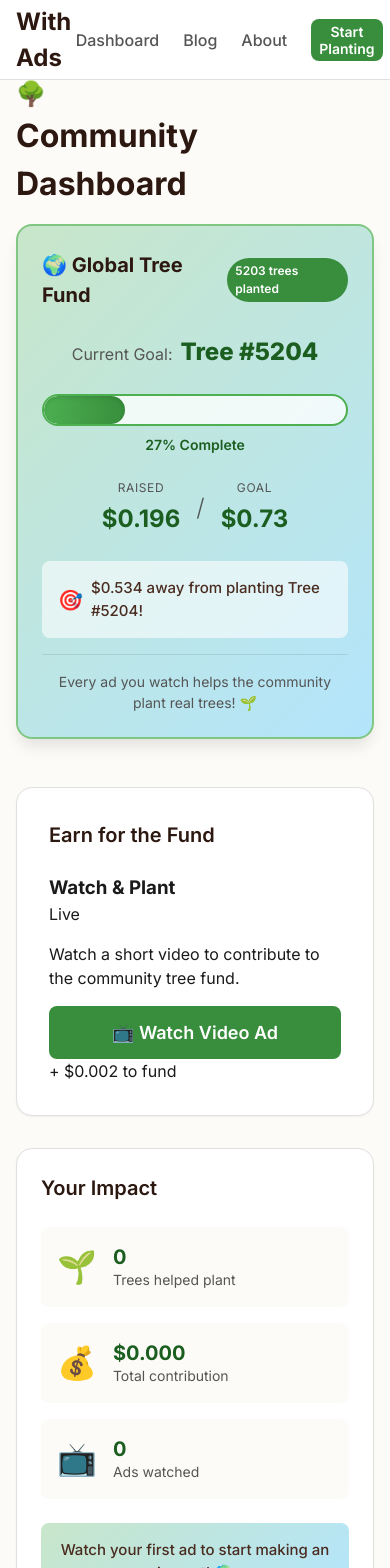
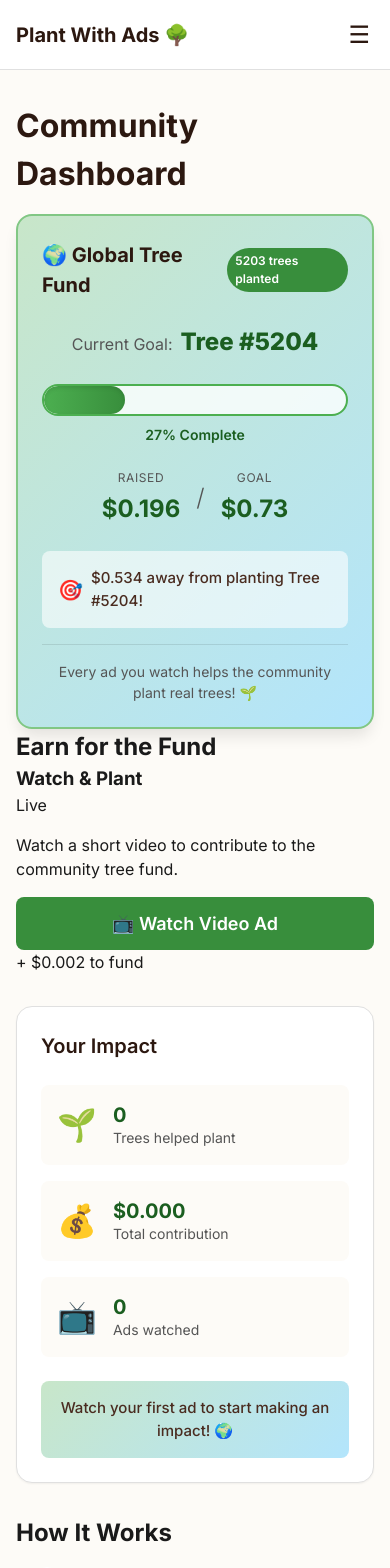
Before and after one commit to HassanSalama2001/TerraFund-Eco-App, a Next.js app in the folder terrafund-app/: page /dashboard in a window 390 px wide. Shown: the top 1568 px of the page. Built offline with nearby package versions, Linux system fonts and the light colour scheme.

Commit message:
feat: mobile responsive header and layout improvements

```diff
--- a/terrafund-app/src/app/dashboard/page.module.css
+++ b/terrafund-app/src/app/dashboard/page.module.css
@@ -20,24 +20,6 @@
     font-weight: 700;
     color: var(--color-earth-900);
     margin-bottom: var(--spacing-md);
-}
-
-.section {
-    margin-bottom: var(--spacing-2xl);
-}
-
-.card {
-    background: white;
-    border-radius: var(--radius-lg);
-    padding: var(--spacing-xl);
-    box-shadow: var(--shadow-sm);
-    border: 1px solid var(--color-border);
-}
-
-.cardTitle {
-    font-size: 1.25rem;
-    font-weight: 600;
-    margin-bottom: var(--spacing-lg);
     color: var(--color-earth-900);
 }
 
--- a/terrafund-app/src/app/page.module.css
+++ b/terrafund-app/src/app/page.module.css
@@ -46,7 +46,7 @@
 
 .grid {
   display: grid;
-  grid-template-columns: repeat(auto-fit, minmax(300px, 1fr));
+  grid-template-columns: repeat(auto-fit, minmax(280px, 1fr));
   gap: var(--spacing-xl);
   max-width: 1200px;
   margin: 0 auto;
--- a/terrafund-app/src/components/layout/Header.module.css
+++ b/terrafund-app/src/components/layout/Header.module.css
@@ -1,5 +1,5 @@
 .header {
-    height: 80px;
+    height: 70px;
     display: flex;
     align-items: center;
     border-bottom: 1px solid var(--color-border);
@@ -17,13 +17,12 @@
 }
 
 .logo {
-    font-size: 1.5rem;
+    font-size: 1.25rem;
     font-weight: 700;
     color: var(--color-earth-900);
-}
-
-.highlight {
-    color: var(--color-nature-700);
+    display: flex;
+    align-items: center;
+    gap: 0.5rem;
 }
 
 .nav {
@@ -36,8 +35,60 @@
     color: var(--color-text-secondary);
     font-weight: 500;
     transition: color 0.2s;
+    font-size: 0.95rem;
 }
 
 .link:hover {
     color: var(--color-nature-700);
 }
+
+/* Mobile Menu Button */
+.mobileMenuBtn {
+    display: none;
+    background: none;
+    border: none;
+    font-size: 1.5rem;
+    color: var(--color-earth-900);
+    padding: var(--spacing-xs);
+    cursor: pointer;
+}
+
+/* Mobile Navigation Drawer */
+.mobileNav {
+    position: fixed;
+    top: 70px;
+    /* Below header */
+    left: 0;
+    width: 100%;
+    height: calc(100vh - 70px);
+    background-color: var(--color-surface);
+    padding: var(--spacing-xl);
+    display: flex;
+    flex-direction: column;
+    gap: var(--spacing-xl);
+    transform: translateX(100%);
+    transition: transform 0.3s ease-in-out;
+    border-top: 1px solid var(--color-border);
+}
+
+.mobileNav.open {
+    transform: translateX(0);
+}
+
+.mobileLink {
+    font-size: 1.25rem;
+    font-weight: 600;
+    color: var(--color-earth-900);
+    padding: var(--spacing-sm) 0;
+    border-bottom: 1px solid var(--color-border);
+}
+
+@media (max-width: 768px) {
+    .nav {
+        display: none;
+    }
+
+    .mobileMenuBtn {
+        display: block;
+    }
+}
--- a/terrafund-app/src/components/layout/Header.tsx
+++ b/terrafund-app/src/components/layout/Header.tsx
@@ -1,14 +1,29 @@
+'use client';
+
+import { useState } from 'react';
 import Link from 'next/link';
 import { Button } from '../ui/Button';
 import styles from './Header.module.css';
 
 export const Header = () => {
+    const [isMenuOpen, setIsMenuOpen] = useState(false);
+
+    const toggleMenu = () => {
+        setIsMenuOpen(!isMenuOpen);
+    };
+
+    const closeMenu = () => {
+        setIsMenuOpen(false);
+    };
+
     return (
         <header className={styles.header}>
             <div className={`container ${styles.container}`}>
-                <Link href="/" className={styles.logo}>
+                <Link href="/" className={styles.logo} onClick={closeMenu}>
                     Plant With Ads 🌳
                 </Link>
+
+                {/* Desktop Nav */}
                 <nav className={styles.nav}>
                     <Link href="/dashboard" className={styles.link}>Dashboard</Link>
                     <Link href="/blog" className={styles.link}>Blog</Link>
@@ -17,6 +32,25 @@ export const Header = () => {
                         <Button size="sm" variant="primary">Start Planting</Button>
                     </Link>
                 </nav>
+
+                {/* Mobile Menu Button */}
+                <button
+                    className={styles.mobileMenuBtn}
+                    onClick={toggleMenu}
+                    aria-label="Toggle menu"
+                >
+                    {isMenuOpen ? '✕' : '☰'}
+                </button>
+
+                {/* Mobile Nav Drawer */}
+                <div className={`${styles.mobileNav} ${isMenuOpen ? styles.open : ''}`}>
+                    <Link href="/dashboard" className={styles.mobileLink} onClick={closeMenu}>Dashboard</Link>
+                    <Link href="/blog" className={styles.mobileLink} onClick={closeMenu}>Blog</Link>
+                    <Link href="/about" className={styles.mobileLink} onClick={closeMenu}>About</Link>
+                    <Link href="/dashboard" onClick={closeMenu} style={{ marginTop: '1rem' }}>
+                        <Button size="lg" variant="primary" fullWidth>Start Planting</Button>
+                    </Link>
+                </div>
             </div>
         </header>
     );
```
